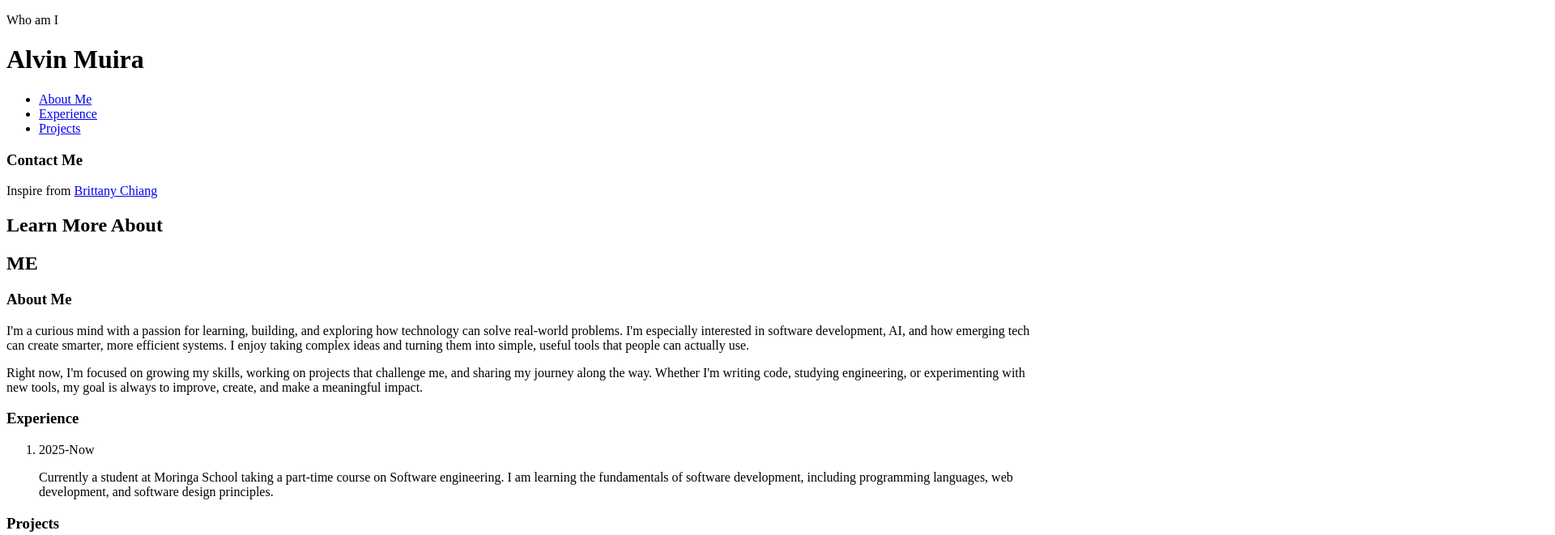
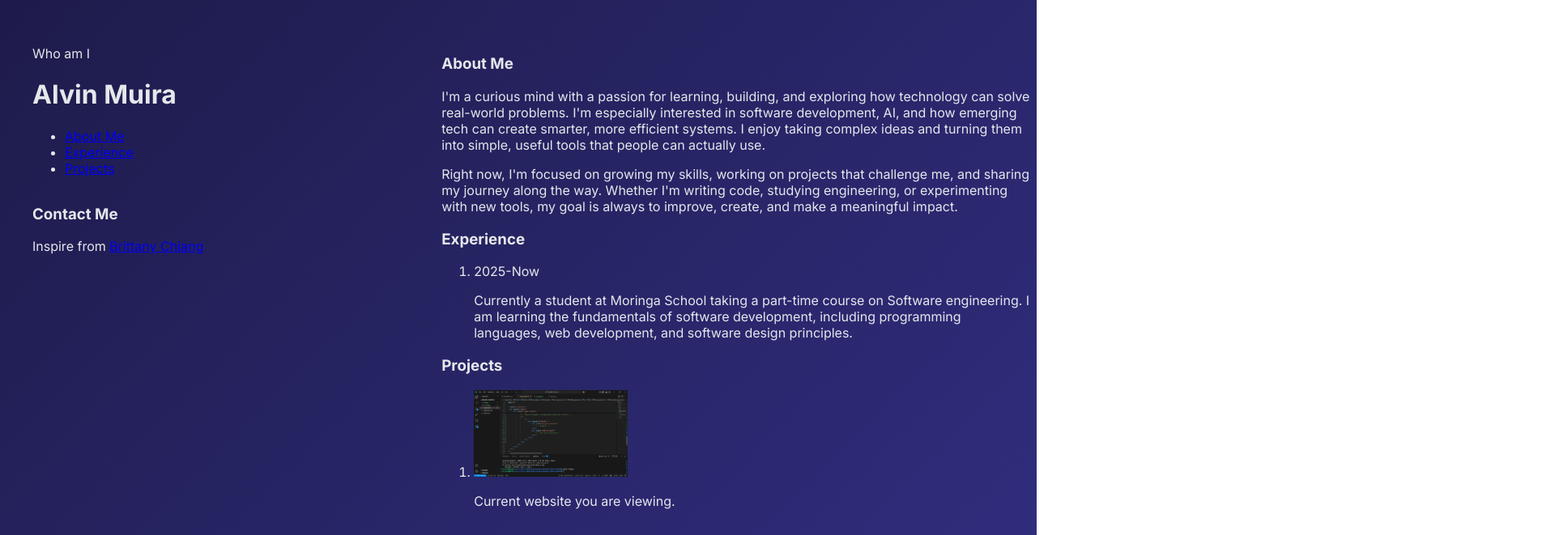
Before and after one commit to alvinmuira/my-personal-website, a plain HTML site: page index.html in a window 1280 px wide. Shown: the top 661 px of the page at 81% size, 1920 px wide, since content can reach past the window. Drawn offline with Linux system fonts and the light colour scheme.

Commit message:
Modifies page design through styles.css

```diff
--- a/index.html
+++ b/index.html
@@ -9,10 +9,10 @@
     <!-- Link to Javascript file will have to be added later due to the button -->
 </head>
 <body>
-    <div class="container">
-        <div class="left">
+    <div id="container">
+        <div id="left">
             <!-- This section should occupy the whole part of the page meaning top to bottom viewable -->
-            <div class="left-top">
+            <div id="left-top">
                 <div class="hero">
                     <p>Who am I</p>
                     <h1>Alvin Muira</h1>
@@ -25,7 +25,7 @@
                     </ul>
                 </div>
             </div>
-            <div class="left-bottom">
+            <div id="left-bottom">
                 <!-- Text on Cantact me -->
                  <h3>Contact Me</h3>
                 <div class="contact">
@@ -35,8 +35,8 @@
                  <p class="inspire-text"> Inspire from <a href="https://brittanychiang.com/">Brittany Chiang</a></p>
              </div>
         </div>
-        <div class="right">
-            <div class="right-top">
+        <div id="right">
+            <div id="right-top">
                 <!-- This section should occupy the whole part of the page meaning top to bottom viewable -->
                 <div class="more-text">
                     <!-- Text on learn more about me will be placed here depnding on how you structure it -->
@@ -50,7 +50,7 @@
                     <!-- Button on more about me should be placed here after understanding abit of Javascript -->
                 </div>
             </div>
-            <div class="right-bottom">
+            <div id="right-bottom">
                 <div id="about-me">
                     <div class="heading">
                         <h3>About Me</h3>
@@ -114,6 +114,17 @@
                 </div>
             </div>
         </div>
+        <!-- Ensure any change made to the left-bottom in the left container is also replicated here
+         while still remember difference is the id here which is "bottom-display-minimum"-->
+        <div id="bottom-display-minimum">
+                <!-- Text on Cantact me -->
+                 <h3>Contact Me</h3>
+                <div class="contact">
+                    <!-- Link boxes on contact me -->
+                </div>
+                <!-- Additional text such as copywrite text -->
+                 <p class="inspire-text"> Inspire from <a href="https://brittanychiang.com/">Brittany Chiang</a></p>
+        </div>
     </div>
 </body>
 </html>
--- a/styles.css
+++ b/styles.css
@@ -0,0 +1,81 @@
+@import url('https://fonts.googleapis.com/css2?family=Inter:wght@400;500;600;700;800&display=swap');
+
+body {
+    background: linear-gradient(135deg, #1e1b4b, #312e81); /* deep purple-indigo */
+    color: #e5e7eb;  /* light gray */
+    accent-color: #38bdf8; /* neon blue or cyan */
+    font-family: 'Inter', sans-serif;
+}
+/* Styles for minimum device width */
+
+#container {
+    display: flex;
+    flex-direction: column;
+}
+
+#left-top {
+    order:1;
+}
+#right-top {
+    order:2;
+    display:none
+}
+#right-bottom {
+    order:3;
+}
+#left-bottom {
+    order:4;
+    display:none;
+}
+#bottom-display-minimum {
+    order:5;
+}
+/* Styles for maximum device width */
+@media (min-width: 950px) {
+    body {
+        overflow-y: auto;
+        max-height: 100vh;
+        box-sizing: border-box;
+    }
+    #container {
+        display: flex;
+        flex-direction: row;
+        min-height: 100vh;
+    }
+    #left {
+        display:flex;
+        flex-direction: column;
+        position: fixed;
+
+        width: 40%;
+        overflow-y: hidden;
+        overflow-x: hidden;
+        padding: 2.5%;
+    }
+    #right {
+        display:flex;
+        flex-direction: column;
+        max-height: 572px;
+        width: 60%;
+        overflow-y: scroll;
+        overflow-x: hidden;
+        padding-left: 2.5%;
+        padding-top: 2.5%;
+        padding-bottom: 2.5%;
+        margin-left: 40%;
+        position:relative;
+        margin-top: 9px;
+    }
+    #left-bottom {
+    order:4;
+    display:block;
+    }
+    #bottom-display-minimum {
+        order:5;
+        display:none;
+    }
+}
+.project-picture img {
+    width: 190px;
+
+}
```
